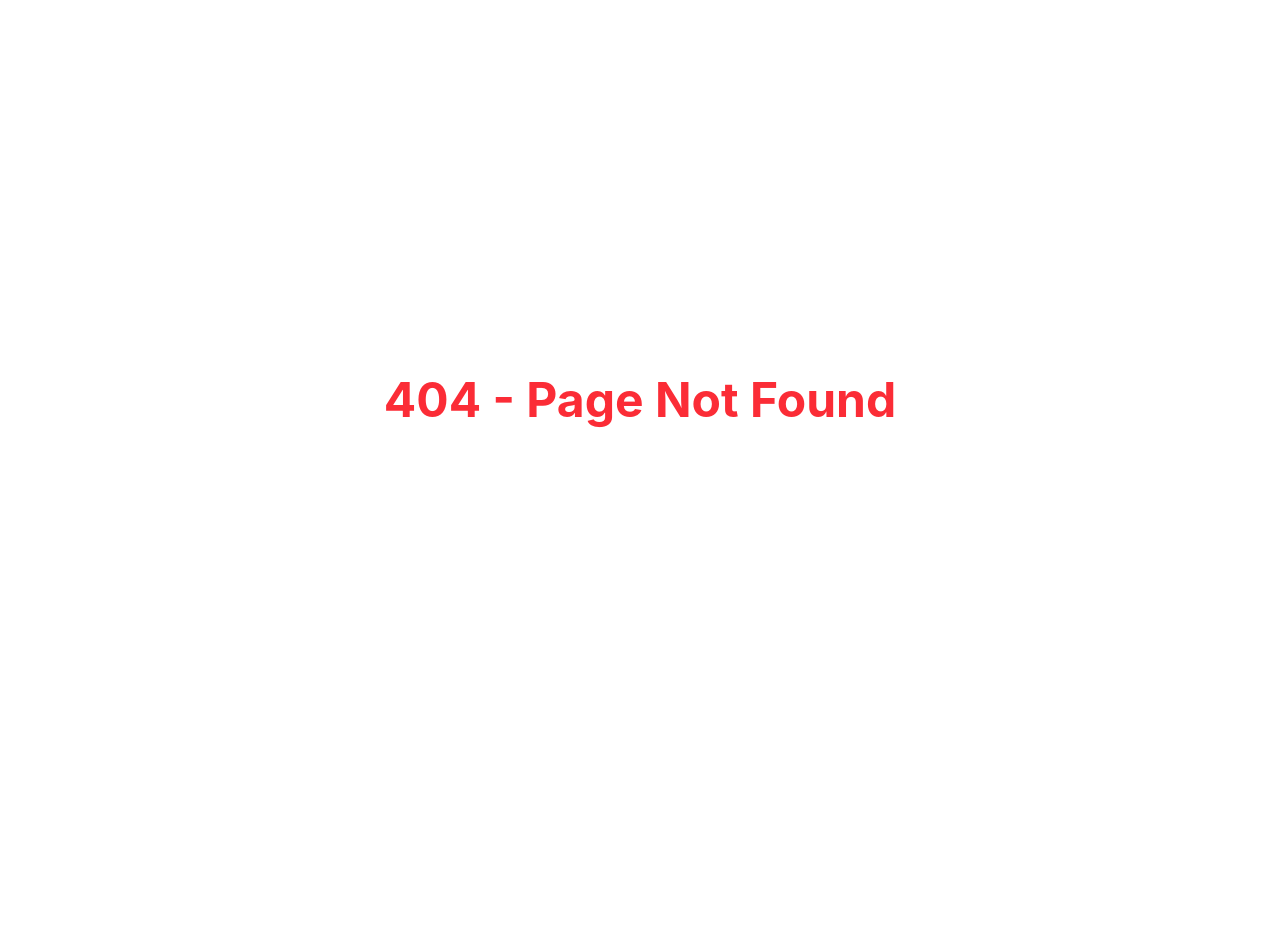
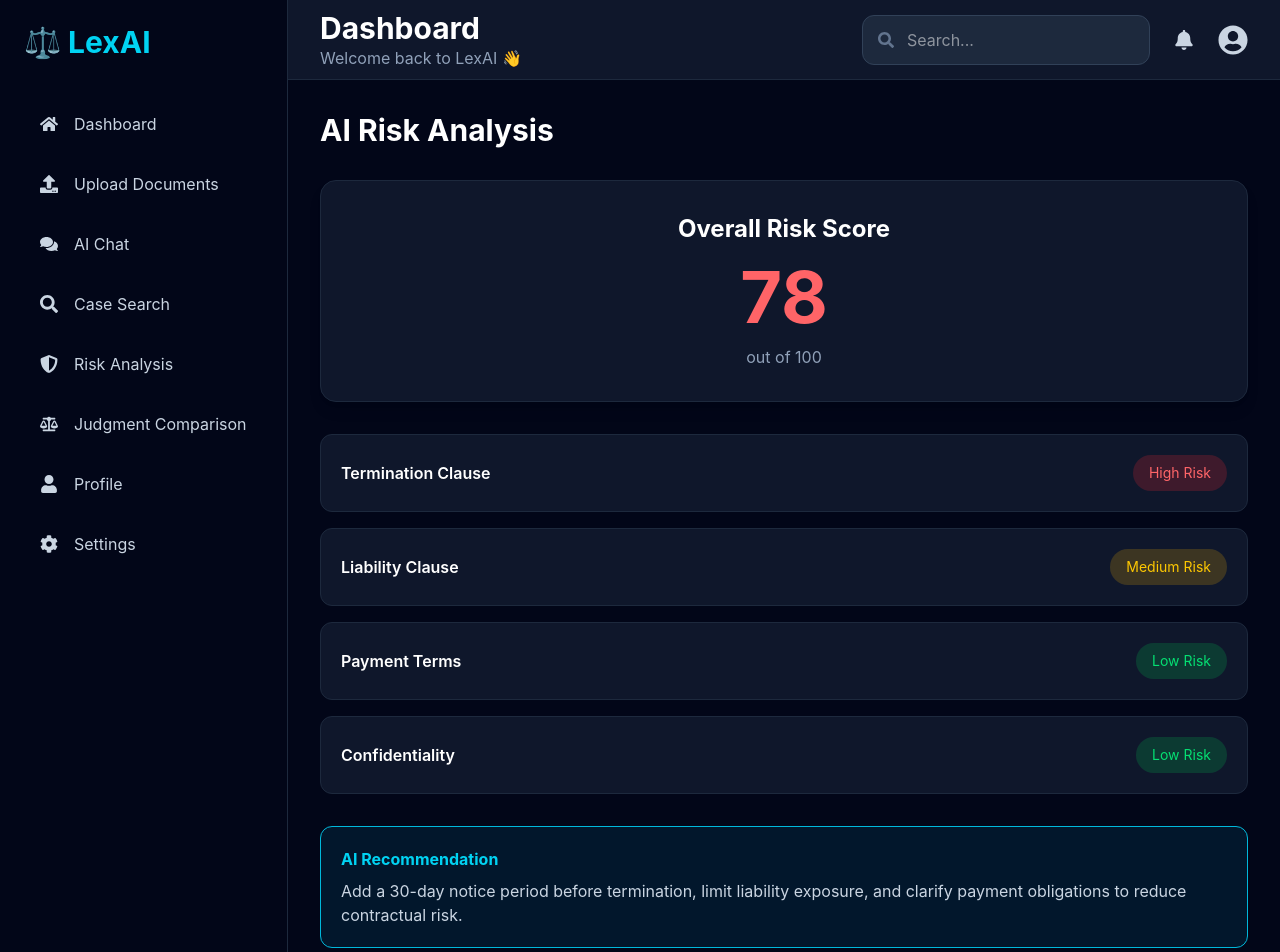
Before and after one commit to omsengarr/LexAI-AI-Powered-Legal-Intelligence-Platform, a React (Vite) app: page /risk-analysis in a window 1280 px wide. Before the commit this address had no page. Shown: the top 952 px of the page. Before the commit the page ends 800 px from the top, so only its background shows below. Built offline with nearby package versions, Linux system fonts and the light colour scheme.

Commit message:
Completed Risk Analysis module

```diff
--- a/src/components/risk/ClauseCard.tsx
+++ b/src/components/risk/ClauseCard.tsx
@@ -0,0 +1,35 @@
+interface ClauseCardProps {
+  clause: string;
+  risk: string;
+}
+
+function ClauseCard({ clause, risk }: ClauseCardProps) {
+
+  const colors = {
+    High: "bg-red-500/20 text-red-400",
+    Medium: "bg-yellow-500/20 text-yellow-400",
+    Low: "bg-green-500/20 text-green-400",
+  };
+
+  return (
+    <div className="bg-slate-900 border border-slate-800 rounded-xl p-5 flex items-center justify-between">
+
+      <div>
+        <h3 className="text-white font-semibold">
+          {clause}
+        </h3>
+      </div>
+
+      <span
+        className={`px-4 py-2 rounded-full text-sm ${
+          colors[risk as keyof typeof colors]
+        }`}
+      >
+        {risk} Risk
+      </span>
+
+    </div>
+  );
+}
+
+export default ClauseCard;
--- a/src/components/risk/RecommendationCard.tsx
+++ b/src/components/risk/RecommendationCard.tsx
@@ -0,0 +1,23 @@
+interface RecommendationCardProps {
+  recommendation: string;
+}
+
+function RecommendationCard({
+  recommendation,
+}: RecommendationCardProps) {
+  return (
+    <div className="bg-cyan-500/10 border border-cyan-500 rounded-xl p-5">
+
+      <h3 className="text-cyan-400 font-bold mb-2">
+        AI Recommendation
+      </h3>
+
+      <p className="text-slate-300">
+        {recommendation}
+      </p>
+
+    </div>
+  );
+}
+
+export default RecommendationCard;
--- a/src/components/risk/RiskScoreCard.tsx
+++ b/src/components/risk/RiskScoreCard.tsx
@@ -0,0 +1,30 @@
+interface RiskScoreCardProps {
+  score: number;
+}
+
+function RiskScoreCard({ score }: RiskScoreCardProps) {
+  let color = "text-green-400";
+
+  if (score >= 70) color = "text-red-400";
+  else if (score >= 40) color = "text-yellow-400";
+
+  return (
+    <div className="bg-slate-900 border border-slate-800 rounded-2xl p-8 text-center shadow-lg">
+
+      <h2 className="text-2xl font-bold text-white mb-4">
+        Overall Risk Score
+      </h2>
+
+      <div className={`text-7xl font-bold ${color}`}>
+        {score}
+      </div>
+
+      <p className="text-slate-400 mt-3">
+        out of 100
+      </p>
+
+    </div>
+  );
+}
+
+export default RiskScoreCard;
--- a/src/pages/RiskAnalysis/RiskAnalysisPage.tsx
+++ b/src/pages/RiskAnalysis/RiskAnalysisPage.tsx
@@ -0,0 +1,55 @@
+import Sidebar from "../../components/dashboard/Sidebar";
+import Topbar from "../../components/dashboard/Topbar";
+
+import RiskScoreCard from "../../components/risk/RiskScoreCard";
+import ClauseCard from "../../components/risk/ClauseCard";
+import RecommendationCard from "../../components/risk/RecommendationCard";
+
+const clauses = [
+  { clause: "Termination Clause", risk: "High" },
+  { clause: "Liability Clause", risk: "Medium" },
+  { clause: "Payment Terms", risk: "Low" },
+  { clause: "Confidentiality", risk: "Low" },
+];
+
+function RiskAnalysisPage() {
+  return (
+    <div className="flex min-h-screen bg-slate-950">
+
+      <Sidebar />
+
+      <div className="flex-1">
+
+        <Topbar />
+
+        <main className="p-8 space-y-8">
+
+          <h1 className="text-3xl font-bold text-white">
+            AI Risk Analysis
+          </h1>
+
+          <RiskScoreCard score={78} />
+
+          <div className="space-y-4">
+            {clauses.map((item, index) => (
+              <ClauseCard
+                key={index}
+                clause={item.clause}
+                risk={item.risk}
+              />
+            ))}
+          </div>
+
+          <RecommendationCard
+            recommendation="Add a 30-day notice period before termination, limit liability exposure, and clarify payment obligations to reduce contractual risk."
+          />
+
+        </main>
+
+      </div>
+
+    </div>
+  );
+}
+
+export default RiskAnalysisPage;
--- a/src/routes/AppRoutes.tsx
+++ b/src/routes/AppRoutes.tsx
@@ -8,6 +8,7 @@ import DashboardPage from "../pages/Dashboard/DashboardPage";
 import UploadDocumentPage from "../pages/Documents/UploadDocumentPage";
 import ChatPage from "../pages/Chat/ChatPage";
 import CaseSearchPage from "../pages/Cases/CaseSearchPage";
+import RiskAnalysisPage from "../pages/RiskAnalysis/RiskAnalysisPage";
 
 import ProfilePage from "../pages/Profile/ProfilePage";
 import NotFoundPage from "../pages/NotFound/NotFoundPage";
@@ -16,6 +17,7 @@ function AppRoutes() {
   return (
     <BrowserRouter>
       <Routes>
+
         {/* Landing */}
         <Route path="/" element={<LandingPage />} />
 
@@ -38,11 +40,18 @@ function AppRoutes() {
         {/* Case Search */}
         <Route path="/cases" element={<CaseSearchPage />} />
 
+        {/* Risk Analysis */}
+        <Route
+          path="/risk-analysis"
+          element={<RiskAnalysisPage />}
+        />
+
         {/* Profile */}
         <Route path="/profile" element={<ProfilePage />} />
 
         {/* 404 */}
         <Route path="*" element={<NotFoundPage />} />
+
       </Routes>
     </BrowserRouter>
   );
```
Also changed, not shown: src/components/compliance/ComplianceItem.tsx (added), src/components/compliance/ComplianceScoreCard.tsx (added), src/components/compliance/ComplianceSuggestion.tsx (added), src/pages/Compliance/CompliancePage.tsx (added).
